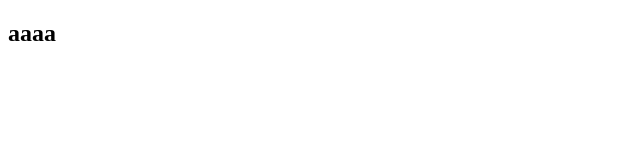
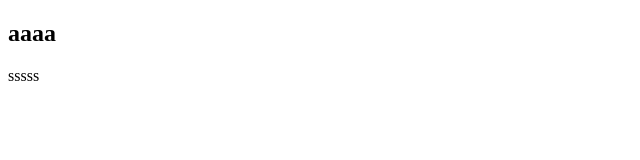
Before and after one commit to ittyalbert/ittyalbert, a plain HTML site: page index.html in a window 1280 px wide. Shown: the full height of the page, 0-640 px from the left. Drawn offline with Linux system fonts and the light colour scheme.

Commit message:
Update index.html
scfdfc

```diff
--- a/index.html
+++ b/index.html
@@ -10,6 +10,9 @@
     <div>
         <h2>aaaa</h2>
     </div>
+    <div>
+        sssss
+    </div>
 
 </body>
 </html>
```
